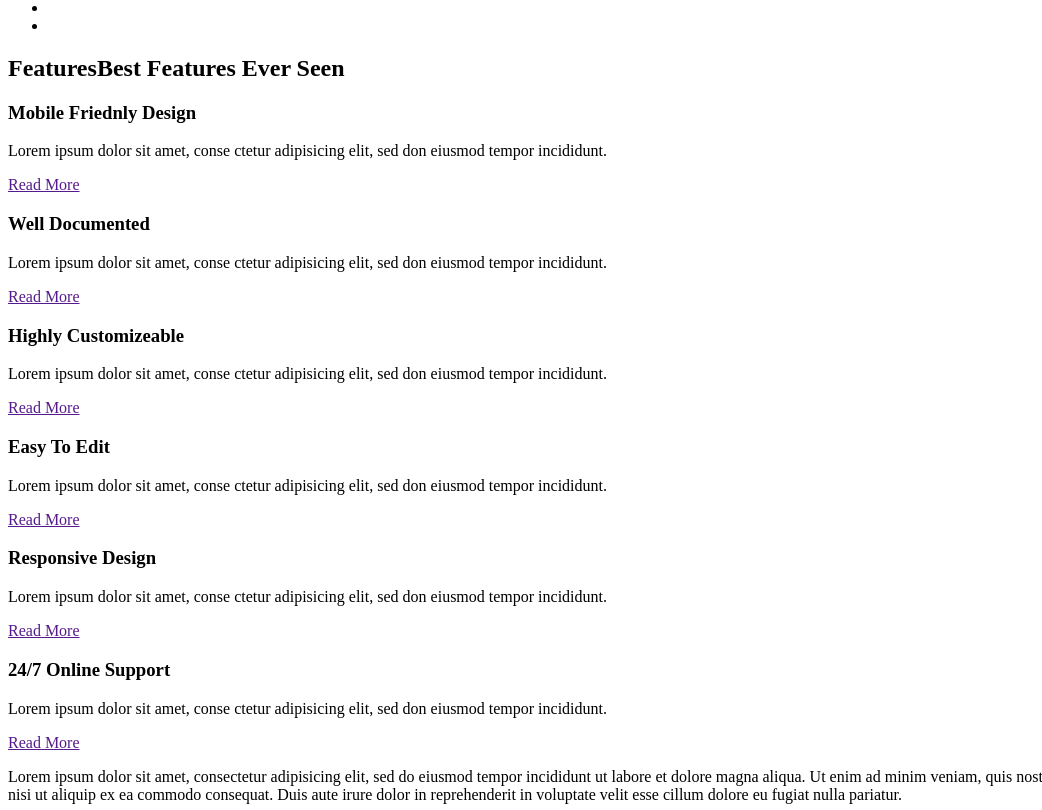
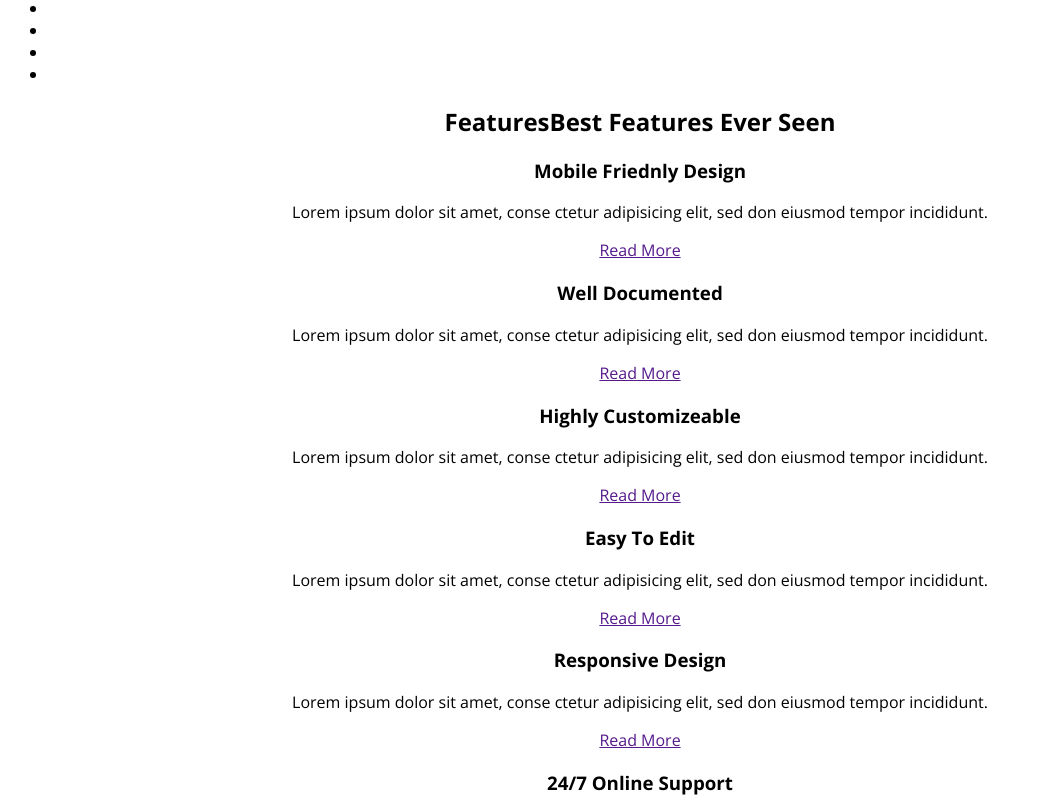
Before and after one commit to Shapakakrdi/Linkid, a plain HTML site: page index.html in a window 1280 px wide. Shown: the part 259-1069 px from the top of the page, without its empty margins (0-1042 px from the left). Drawn offline with nearby package versions, Linux system fonts and the light colour scheme.

Commit message:
git add readme

```diff
--- /dev/null
+++ b/css/style.css
@@ -0,0 +1,6 @@
+
+
+body {
+    font-family: 'Open Sans', sans-serif;
+    text-align: center;
+}
--- a/index.html
+++ b/index.html
@@ -4,6 +4,8 @@
     <meta charset="UTF-8">
     <meta name="viewport" content="width=device-width, initial-scale=1.0">
     <title>Limpon</title>
+    <link href="https://fonts.googleapis.com/css2?family=Open+Sans:wght@400;600;700;800&display=swap" rel="stylesheet">
+    <link rel="stylesheet" href="css/style.css">
 </head>
 <body>
     <div>
```
Also changed, not shown: font/OpenSans-Bold.ttf (added), font/OpenSans-ExtraBold.ttf (added), font/OpenSans-Regular.ttf (added), font/OpenSans-SemiBold.ttf (added).
